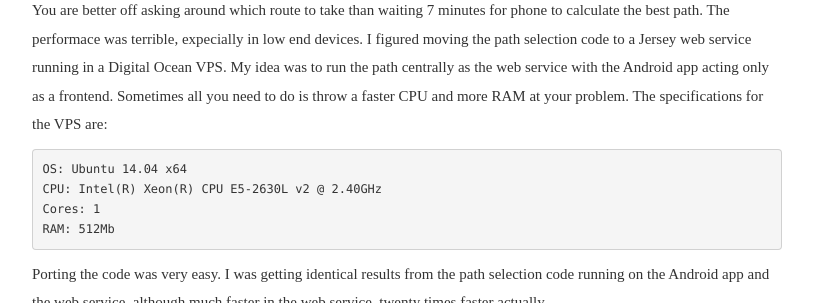
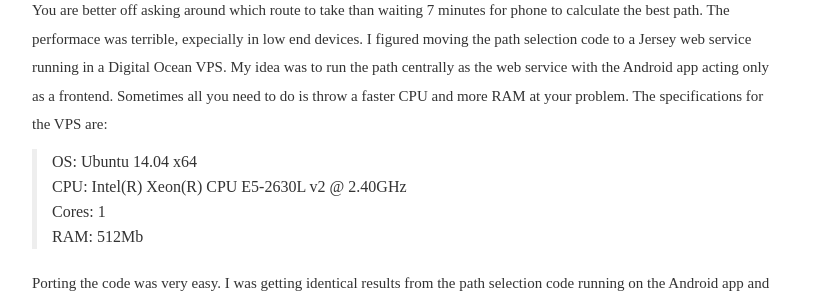
Before and after one commit to jasonrogena/jasonrogena.github.io, a Jekyll site: the page built from _posts/2015-10-09-matatus-route-planning-using-neo4j.md, in a window 1280 px wide and 900 px high, scrolled down 1925 px, cut to the strip 107-410 px from the top of the window. Shown: the whole strip, without its empty margins (233-1046 px from the left). Built offline with Jekyll 4.4.1, drawn with Linux system fonts in a browser that asks for light colours; some web fonts are replaced; comment, search, counter and statistics services are not loaded; part of the change alters nothing that is shown.

```diff
--- a/_posts/2015-10-09-matatus-route-planning-using-neo4j.md
+++ b/_posts/2015-10-09-matatus-route-planning-using-neo4j.md
@@ -26,10 +26,13 @@ I collected some stats on how the algorithm performed on my [LG Nexus 5](https:/
 
 You are better off asking around which route to take than waiting 7 minutes for phone to calculate the best path. The performace was terrible, expecially in low end devices. I figured moving the path selection code to a Jersey web service running in a Digital Ocean VPS. My idea was to run the path centrally as the web service with the Android app acting only as a frontend. Sometimes all you need to do is throw a faster CPU and more RAM at your problem. The specifications for the VPS are:
 
-    OS: Ubuntu 14.04 x64
-    CPU: Intel(R) Xeon(R) CPU E5-2630L v2 @ 2.40GHz
-    Cores: 1
-    RAM: 512Mb
+> OS: Ubuntu 14.04 x64
+>
+> CPU: Intel(R) Xeon(R) CPU E5-2630L v2 @ 2.40GHz
+>
+> Cores: 1
+>
+> RAM: 512Mb
 
 Porting the code was very easy. I was getting identical results from the path selection code running on the Android app and the web service, although much faster in the web service--twenty times faster actually.
 
```
Also changed, not shown: 2 other files.
